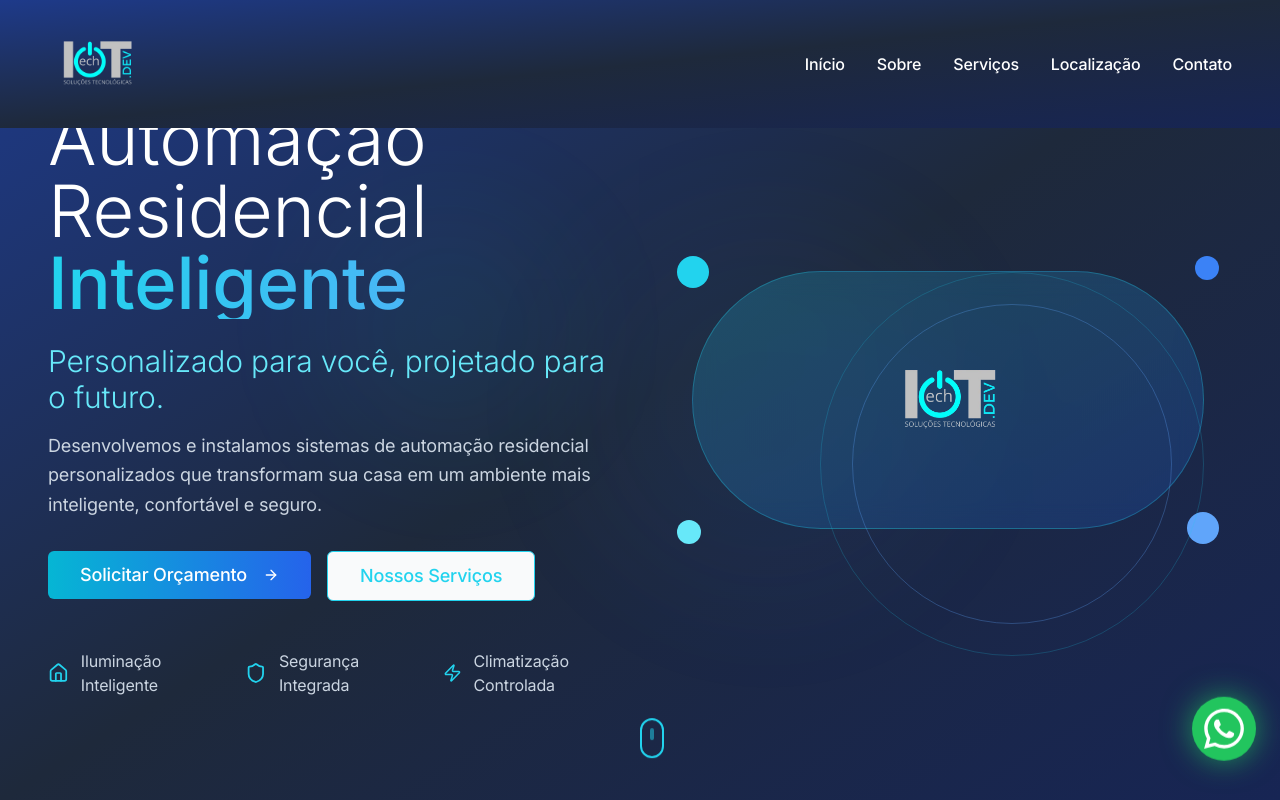
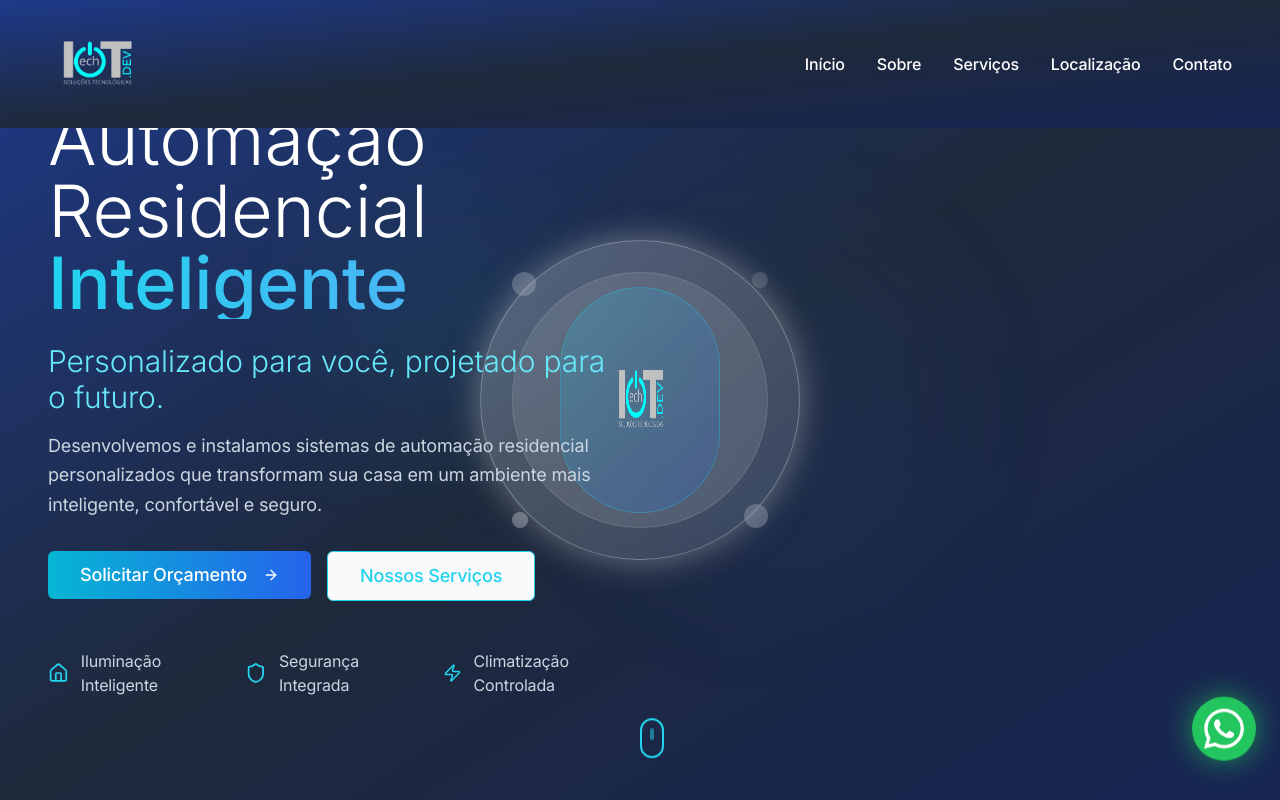
Before and after one commit to DevZipMateus/iotech, a React (Vite) app: page / in a window 1280 px wide. Shown: the top 800 px of the page. Built offline with nearby package versions, Linux system fonts and the light colour scheme.

Commit message:
Fix: Center pulsating silver circle in Hero section
Center the pulsating silver circle in the Hero section with the logo in the middle.

```diff
--- a/src/components/Hero.tsx
+++ b/src/components/Hero.tsx
@@ -25,6 +25,38 @@ const Hero = () => {
       <div className="absolute inset-0">
         <div className="absolute top-1/4 left-1/4 w-64 h-64 bg-cyan-400/10 rounded-full blur-3xl animate-pulse"></div>
         <div className="absolute bottom-1/4 right-1/4 w-96 h-96 bg-blue-500/10 rounded-full blur-3xl animate-pulse animation-delay-500"></div>
+      </div>
+
+      {/* Central silver pulsing circle with logo */}
+      <div className="absolute inset-0 flex items-center justify-center">
+        <div className="relative">
+          {/* Main silver circle with glow effect */}
+          <div className="w-80 h-80 bg-gradient-to-br from-silver-200/30 to-silver-400/20 rounded-full animate-silver-glow backdrop-blur-sm border border-silver-300/40"></div>
+
+          {/* Inner silver circle */}
+          <div className="absolute top-1/2 left-1/2 transform -translate-x-1/2 -translate-y-1/2 w-64 h-64 bg-gradient-to-br from-silver-100/20 to-silver-300/30 rounded-full animate-pulse border border-silver-200/30"></div>
+
+          {/* Logo container */}
+          <div className="absolute top-1/2 left-1/2 transform -translate-x-1/2 -translate-y-1/2 bg-gradient-to-br from-cyan-400/20 to-blue-600/20 backdrop-blur-md rounded-full p-12 border border-cyan-400/30 flex items-center justify-center">
+            <img
+              src="/lovable-uploads/6ea06ada-fced-46d4-894a-c1955343ebf7.png"
+              alt="Iotech.Dev - Automação Residencial Inteligente"
+              className="h-32 w-auto"
+            />
+          </div>
+
+          {/* Floating connection nodes */}
+          <div className="absolute top-8 left-8 w-6 h-6 bg-silver-300/60 rounded-full animate-pulse"></div>
+          <div className="absolute top-8 right-8 w-4 h-4 bg-silver-400/50 rounded-full animate-pulse animation-delay-300"></div>
+          <div className="absolute bottom-8 left-8 w-4 h-4 bg-silver-200/70 rounded-full animate-pulse animation-delay-500"></div>
+          <div className="absolute bottom-8 right-8 w-6 h-6 bg-silver-300/60 rounded-full animate-pulse animation-delay-700"></div>
+
+          {/* Outer silver pulse rings */}
+          <div className="absolute top-1/2 left-1/2 transform -translate-x-1/2 -translate-y-1/2">
+            <div className="w-96 h-96 border border-silver-300/20 rounded-full absolute -inset-8 animate-ping animation-delay-1000"></div>
+            <div className="w-[28rem] h-[28rem] border border-silver-200/15 rounded-full absolute -inset-14 animate-ping animation-delay-1500"></div>
+          </div>
+        </div>
       </div>
 
       <div className="container mx-auto px-4 sm:px-6 lg:px-8 xl:px-12 2xl:px-16 py-20 relative z-10">
@@ -84,31 +116,8 @@ const Hero = () => {
             </div>
           </div>
 
-          {/* Right column - Logo element */}
-          <div className="relative lg:flex justify-center items-center hidden">
-            <div className="relative w-full max-w-lg">
-              {/* Central logo with effects */}
-              <div className="relative bg-gradient-to-br from-cyan-400/20 to-blue-600/20 backdrop-blur-md rounded-full p-16 border border-cyan-400/30 flex items-center justify-center">
-                <img
-                  src="/lovable-uploads/6ea06ada-fced-46d4-894a-c1955343ebf7.png"
-                  alt="Iotech.Dev - Automação Residencial Inteligente"
-                  className="h-32 w-auto"
-                />
-
-                {/* Floating connection nodes */}
-                <div className="absolute -top-4 -left-4 w-8 h-8 bg-cyan-400 rounded-full animate-pulse"></div>
-                <div className="absolute -top-4 -right-4 w-6 h-6 bg-blue-500 rounded-full animate-pulse animation-delay-300"></div>
-                <div className="absolute -bottom-4 -left-4 w-6 h-6 bg-cyan-300 rounded-full animate-pulse animation-delay-500"></div>
-                <div className="absolute -bottom-4 -right-4 w-8 h-8 bg-blue-400 rounded-full animate-pulse animation-delay-700"></div>
-
-                {/* Connection lines */}
-                <div className="absolute top-1/2 left-1/2 transform -translate-x-1/2 -translate-y-1/2">
-                  <div className="w-96 h-96 border border-cyan-400/20 rounded-full absolute -inset-32 animate-ping animation-delay-1000"></div>
-                  <div className="w-80 h-80 border border-blue-400/30 rounded-full absolute -inset-24 animate-ping animation-delay-1500"></div>
-                </div>
-              </div>
-            </div>
-          </div>
+          {/* Right column - Empty space for better visual balance */}
+          <div className="hidden lg:block"></div>
         </div>
       </div>
 
```
